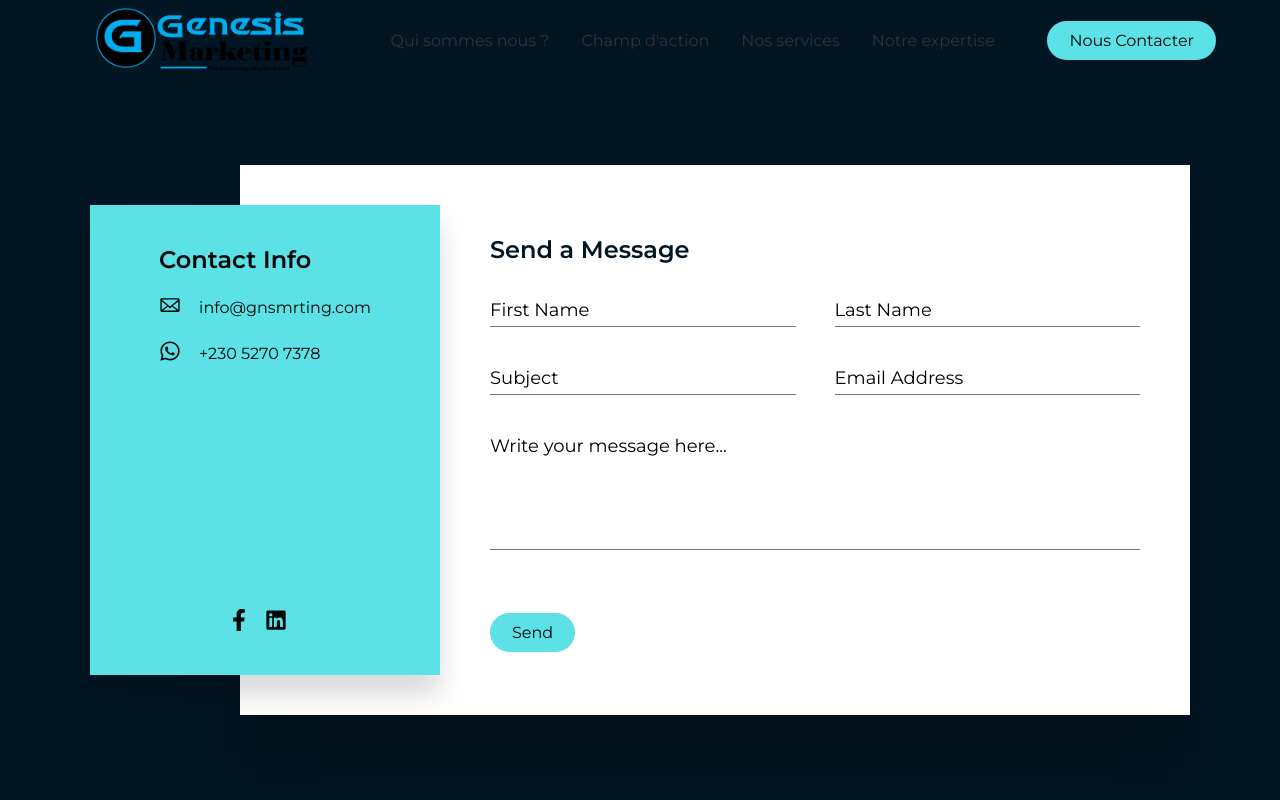
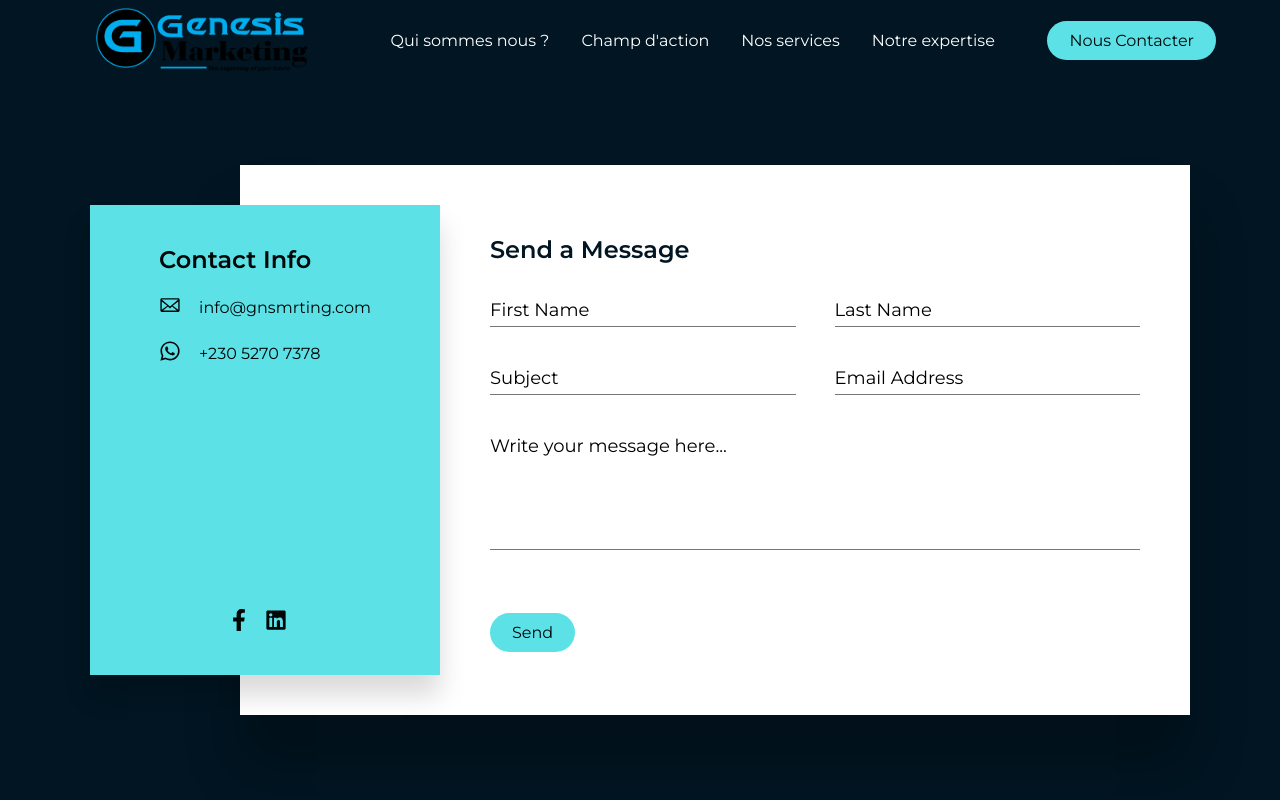
Before and after one commit to MatthieuZuel/project-genesis, a React (Create React App) app: page /contact in a window 1280 px wide. Shown: the top 800 px of the page. Built offline with nearby package versions, Linux system fonts and the light colour scheme.

Commit message:
changed color

```diff
--- a/src/Components/Navbar/Navbar.elements.js
+++ b/src/Components/Navbar/Navbar.elements.js
@@ -35,7 +35,7 @@ export const NavLogo = styled(LinkR)`
 	justify-self: flex-start;
 	cursor: pointer;
 	margin-left: 1.5rem;
-	color: #333;
+	color: ${({ scrollNav }) => (scrollNav ? '#333' : '#fff')};
 	font-size: 1.5rem;
 	font-weight: 700;
 	text-decoration: none;
@@ -58,7 +58,7 @@ export const MobileIcon = styled.div`
 		transform: translate(-100%, 60%);
 		font-size: 1.8rem;
 		cursor: pointer;
-		color: #333;
+		color: ${({ scrollNav }) => (scrollNav ? '#333' : '#fff')};
 	}
 `;
 
@@ -81,7 +81,7 @@ export const NavItem = styled.li`
 export const NavLinks = styled(LinkS)`
 	display: flex;
 	align-items: center;
-	color: #333;
+	color: ${({ scrollNav }) => (scrollNav ? '#333' : '#fff')};
 	text-decoration: none;
 	padding: 0 1rem;
 	height: 100%;
```
